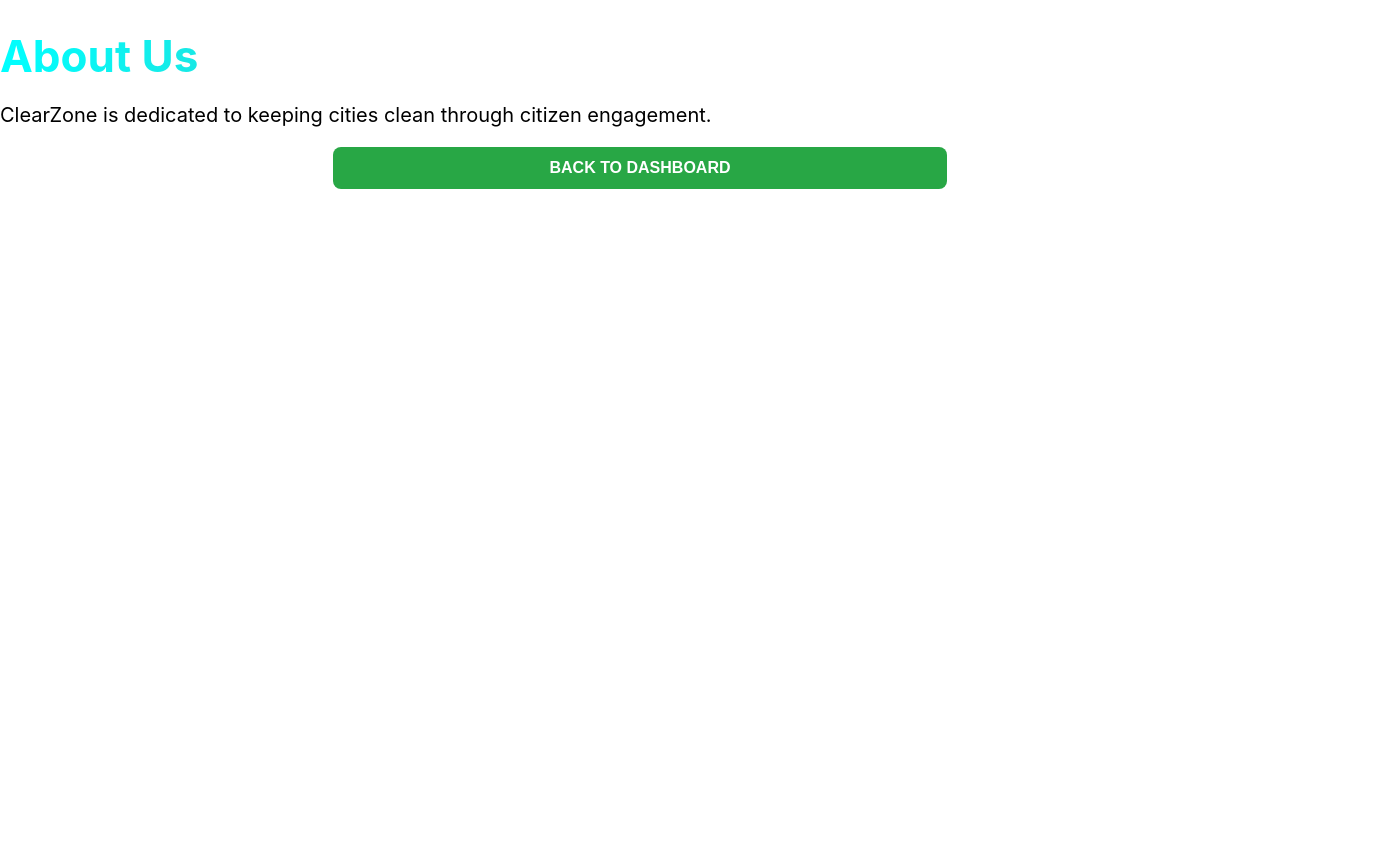
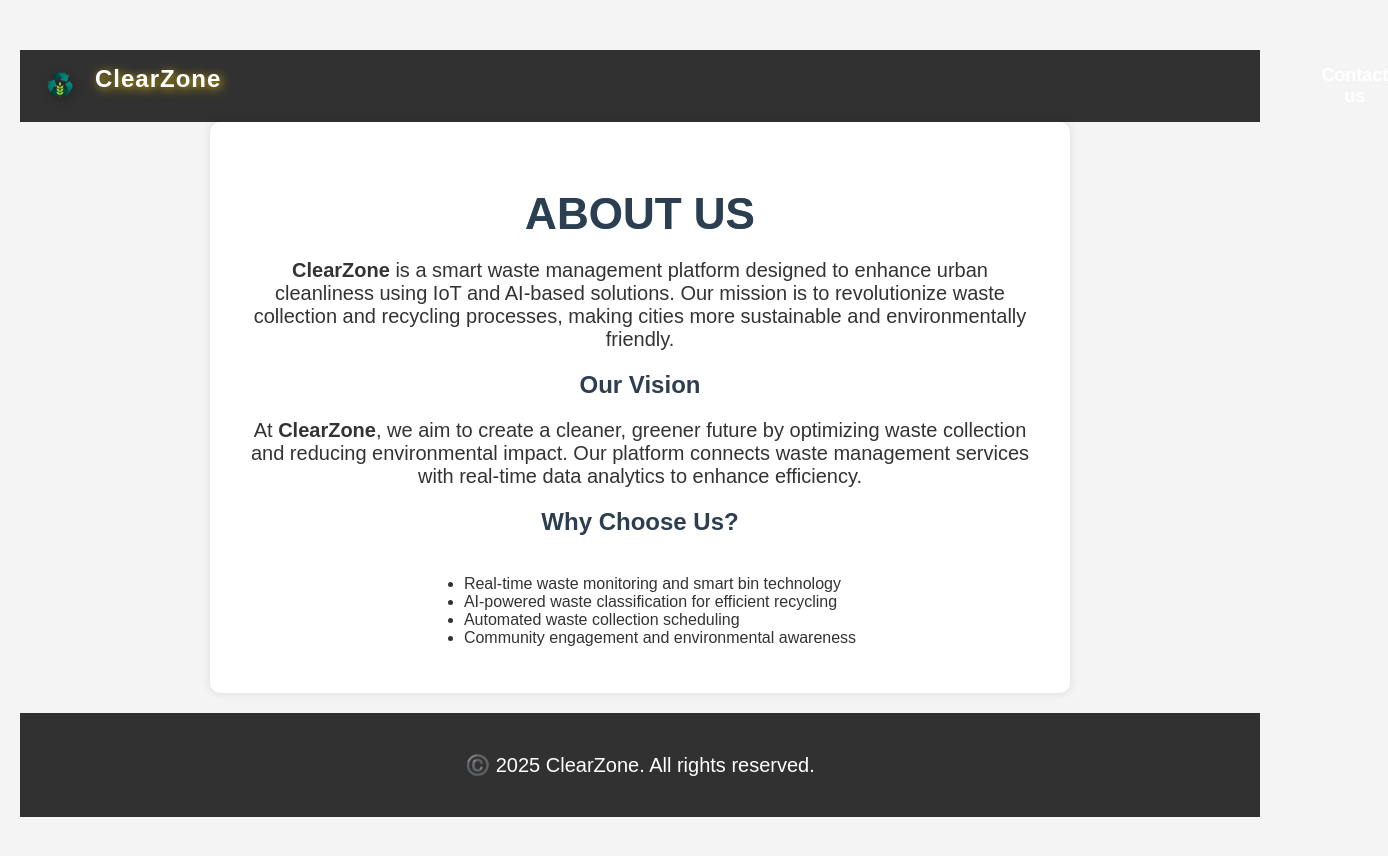
Before and after one commit to gauxii/ClearZone, a React (Create React App) app in the folder frontend/: page /about in a window 1280 px wide. Shown: the top 856 px of the page, 1388 px wide, since content can reach past the window. Before the commit the page ends 800 px from the top, so only its background shows below. Built offline with nearby package versions, Linux system fonts and the light colour scheme.

Commit message:
AboutUs page set

```diff
--- /dev/null
+++ b/frontend/src/components/AboutUs.css
@@ -0,0 +1,79 @@
+/* Global Styles */
+body {
+    margin: 0;
+    font-family: Arial, sans-serif;
+    background-color: #f4f4f4;
+    color: #333;
+}
+
+/* Header */
+.header {
+    background: rgba(0, 0, 0, 0.8);
+    color: white;
+    padding: 15px 20px;
+    display: flex;
+    justify-content: baseline;
+}
+
+/* Logo styling */
+.site-logo {
+    width: 50px; /* Adjust as needed */
+    height: auto;
+    margin-right: 10px;
+}
+
+/* Site name */
+.site-name {
+    font-size: 24px;
+    font-weight: bold;
+}
+nav ul {
+    list-style: none;
+    margin: 0;
+    padding: 0;
+    display: flex;
+}
+
+nav ul li {
+    margin-left: 1100px;
+}
+
+nav ul li a {
+    color: white;
+    text-decoration: none;
+    font-size: 18px;
+}
+
+/* About Section */
+.about-container {
+    text-align: center;
+    padding: 50px 20px;
+}
+
+.about-content {
+    max-width: 800px;
+    margin: auto;
+    background-color: white;
+    border-radius: 10px;
+    padding: 30px;
+    box-shadow: 0px 0px 10px rgba(0, 0, 0, 0.1);
+}
+
+.about-content h1, .about-content h2 {
+    color: #2c3e50;
+}
+
+.about-content ul {
+    text-align: left;
+    display: inline-block;
+    margin-top: 20px;
+}
+
+/* Footer */
+.footer {
+    text-align: center;
+    padding: 20px;
+    background: rgba(0, 0, 0, 0.8);
+    color: white;
+    margin-top: 20px;
+}
--- a/frontend/src/components/AboutUs.js
+++ b/frontend/src/components/AboutUs.js
@@ -1,16 +1,40 @@
 import React from "react";
-import { useNavigate } from "react-router-dom";
+import "./AboutUs.css";
 
-function AboutUs() {
-  const navigate = useNavigate();
+const AboutUs = () => {
+  return (
+    <div className="about-container">
+      <header className="header">
+      <img src={require("../assets/clearzonelogo.jpg")} alt="ClearZone Logo" className="logo" />
+    <span className="site-name">ClearZone</span>
+        <nav>
+          <ul>
+            <li><strong><a href="/contact">Contact us</a></strong></li>
+          </ul>
+        </nav>
+      </header>
 
-  return (
-    <div>
-      <h1>About Us</h1>
-      <p>ClearZone is dedicated to keeping cities clean through citizen engagement.</p>
-      <button onClick={() => navigate("/dashboard")}>Back to Dashboard</button>
+      <section className="about-content">
+        <h1>ABOUT US</h1>
+        <p><strong>ClearZone</strong> is a smart waste management platform designed to enhance urban cleanliness using IoT and AI-based solutions. Our mission is to revolutionize waste collection and recycling processes, making cities more sustainable and environmentally friendly.</p>
+
+        <h2>Our Vision</h2>
+        <p>At <strong>ClearZone</strong>, we aim to create a cleaner, greener future by optimizing waste collection and reducing environmental impact. Our platform connects waste management services with real-time data analytics to enhance efficiency.</p>
+
+        <h2>Why Choose Us?</h2>
+        <ul>
+          <li>Real-time waste monitoring and smart bin technology</li>
+          <li>AI-powered waste classification for efficient recycling</li>
+          <li>Automated waste collection scheduling</li>
+          <li>Community engagement and environmental awareness</li>
+        </ul>
+      </section>
+
+      <footer className="footer">
+        <p>©️ 2025 ClearZone. All rights reserved.</p>
+      </footer>
     </div>
   );
-}
+};
 
 export default AboutUs;
--- a/frontend/src/components/AdminDashboard.css
+++ b/frontend/src/components/AdminDashboard.css
@@ -100,8 +100,8 @@ th:last-child, td:last-child {
 
 /* ✅ Navbar with Slide-down Effect */
 .navbar {
-  width: 100%;
-  background: rgba(0, 0, 0, 0.8);
+  width: 100%;background: rgba(0, 0, 0, 0.8);
+
   padding: 15px 0;
   display: flex;
   justify-content: space-between;
```
